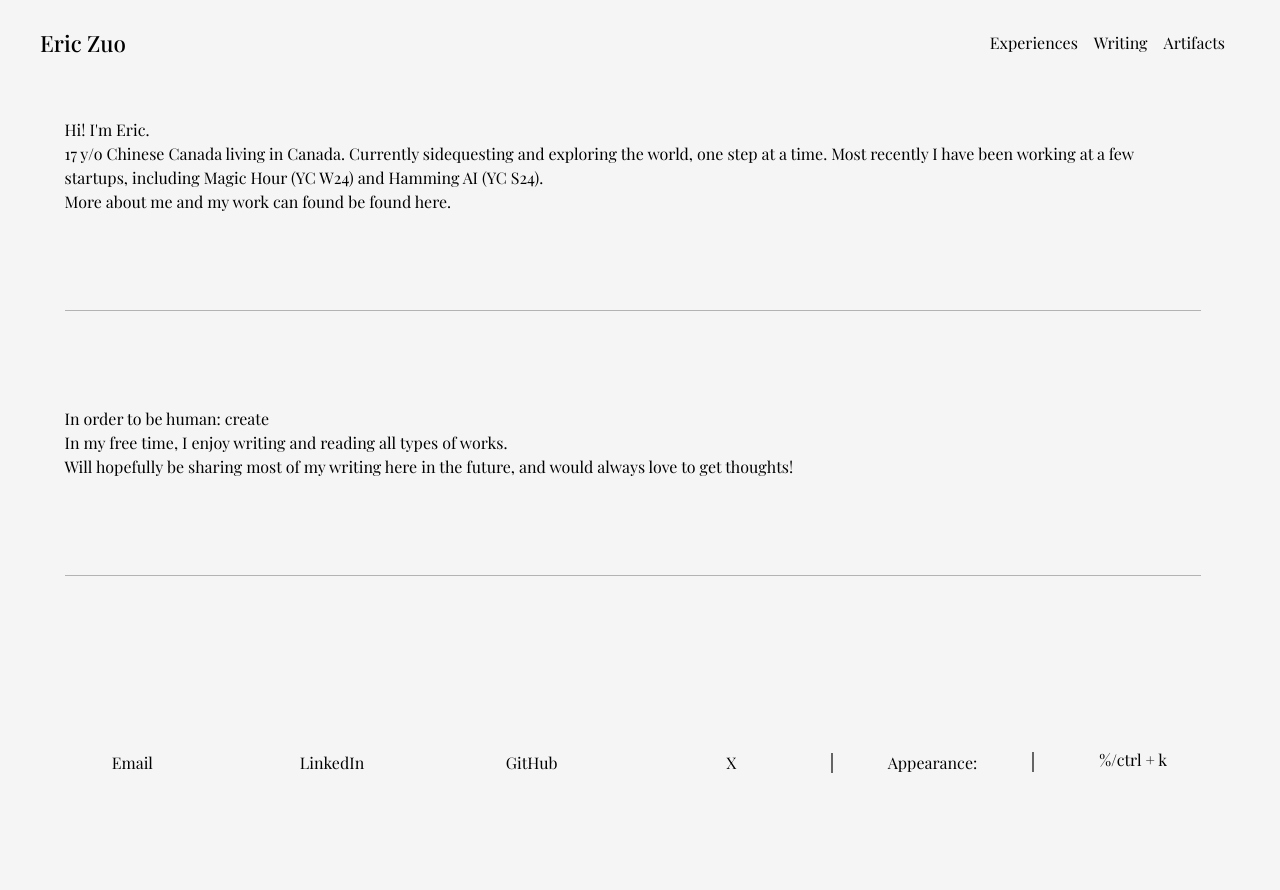
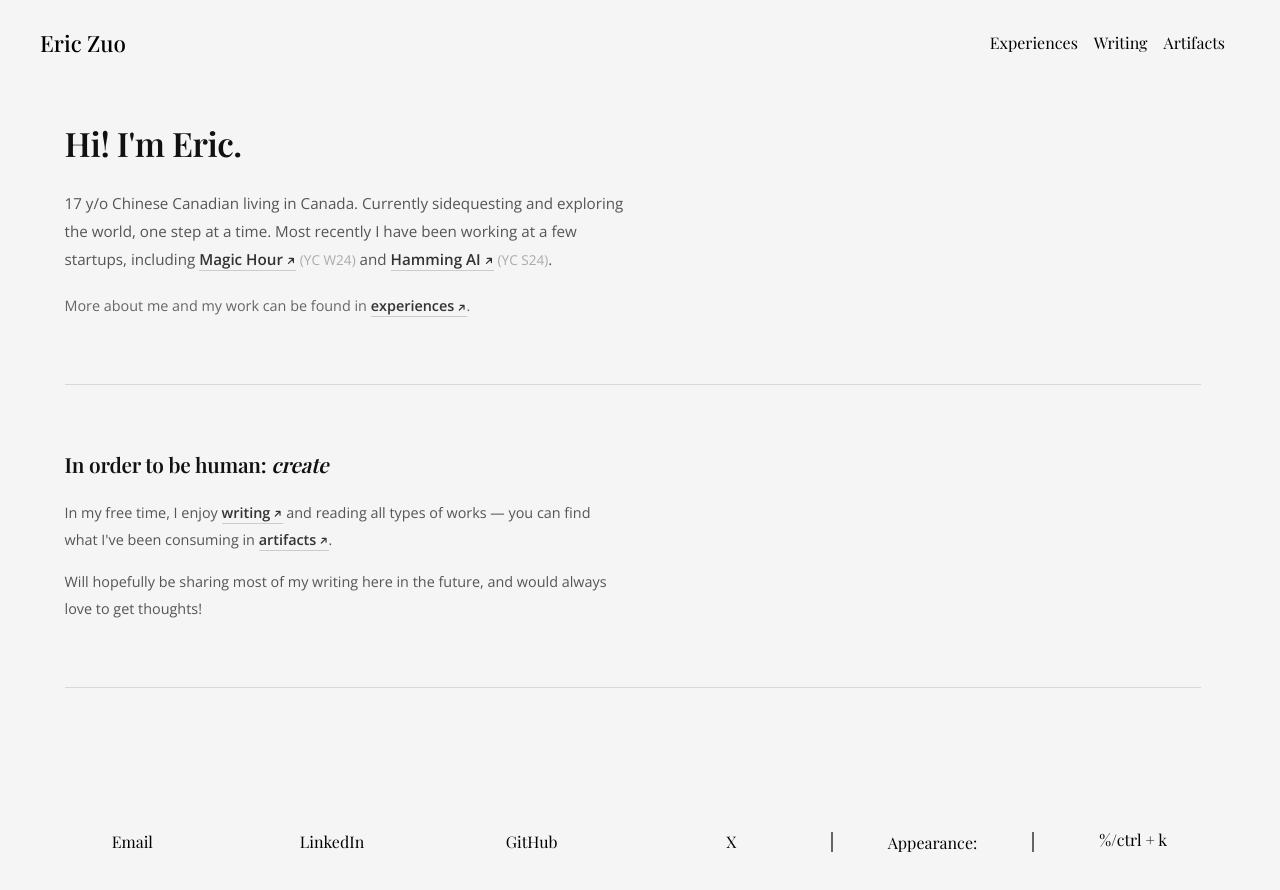
Before and after one commit to Flaryiest/Intospection, a React (Vite) app in the folder web/: page / in a window 1280 px wide. Shown: the top 890 px of the page. Before the commit the page ends 853 px from the top, so only its background shows below. Built offline with nearby package versions, Linux system fonts and the light colour scheme; a web font is replaced by a local one.

Commit message:
various smaller changes

```diff
--- a/web/src/index.css
+++ b/web/src/index.css
@@ -91,6 +91,7 @@ video {
     font: inherit;
     vertical-align: baseline;
 }
+
 /* HTML5 display-role reset for older browsers */
 article,
 aside,
@@ -105,17 +106,24 @@ nav,
 section {
     display: block;
 }
-body {
+
+/* Root container */
+body,
+#root {
+    min-height: 100vh;
     line-height: 1;
 }
+
 ol,
 ul {
     list-style: none;
 }
+
 blockquote,
 q {
     quotes: none;
 }
+
 blockquote:before,
 blockquote:after,
 q:before,
@@ -123,6 +131,7 @@ q:after {
     content: '';
     content: none;
 }
+
 table {
     border-collapse: collapse;
     border-spacing: 0;
@@ -131,7 +140,6 @@ table {
 :root {
     font-family: 'Playfair Display', serif;
     width: 100%;
-    height: 100%;
     background-color: #f5f5f5;
     scrollbar-gutter: stable;
 }
--- a/web/src/layout.module.css
+++ b/web/src/layout.module.css
@@ -1,5 +1,5 @@
 .layout {
-    height: 100%;
+    min-height: 100vh;
     width: 100%;
     display: flex;
     flex-direction: column;
@@ -7,7 +7,7 @@
 }
 
 .page {
-    height: 100%;
+    flex: 1;
     width: 1200px;
     display: flex;
     flex-direction: column;
--- a/web/src/pages/home/home.module.css
+++ b/web/src/pages/home/home.module.css
@@ -1,7 +1,103 @@
+.title {
+    font-size: 2.1rem;
+    font-weight: 600;
+    letter-spacing: -0.015em;
+    margin-bottom: 1.25rem;
+    color: #111;
+}
+
+.subtitle {
+    font-size: 0.95rem;
+    font-family: 'Open Sans', sans-serif;
+    line-height: 1.85;
+    color: #555;
+    max-width: 560px;
+}
+
+.dim {
+    color: #aaa;
+    font-size: 0.85rem;
+}
+
+.introText {
+    font-size: 0.9rem;
+    font-family: 'Open Sans', sans-serif;
+    line-height: 1.85;
+    color: #666;
+    margin-top: 1.25rem;
+}
+
+.externalLink {
+    font-weight: 600;
+    color: #333;
+    text-decoration: none;
+    border-bottom: 1px solid #ccc;
+    padding-bottom: 1px;
+    transition: border-color 0.2s ease;
+}
+
+.externalLink:hover {
+    border-color: #333;
+}
+
+.pageLink {
+    font-weight: 600;
+    color: #333;
+    text-decoration: none;
+    border-bottom: 1px solid #ccc;
+    padding-bottom: 1px;
+    transition: border-color 0.2s ease;
+}
+
+.pageLink:hover {
+    border-color: #333;
+}
+
+.arrow {
+    display: inline-block;
+    width: 0.65em;
+    height: 0.65em;
+    margin-left: 0.2em;
+    vertical-align: middle;
+    transition: transform 0.2s ease;
+}
+
+.externalLink:hover .arrow,
+.pageLink:hover .arrow {
+    transform: translate(1px, -1px);
+}
+
 .sectionDivider {
     width: 100%;
     height: 1px;
-    background-color: #b3b3b3;
-    margin-top: 6rem;
-    margin-bottom: 6rem;
+    background-color: #d8d8d8;
+    margin-top: 4rem;
+    margin-bottom: 4rem;
 }
+
+.sectionTwo {
+    max-width: 560px;
+}
+
+.sectionTwoTitle {
+    font-size: 1.3rem;
+    font-weight: 600;
+    color: #111;
+    margin-bottom: 1.25rem;
+    letter-spacing: -0.01em;
+}
+
+.sectionTwoTitle em {
+    font-style: italic;
+}
+
+.sectionTwoText {
+    font-size: 0.9rem;
+    font-family: 'Open Sans', sans-serif;
+    line-height: 1.85;
+    color: #555;
+}
+
+.sectionTwoText p + p {
+    margin-top: 1rem;
+}
--- a/web/src/pages/home/home.tsx
+++ b/web/src/pages/home/home.tsx
@@ -1,31 +1,68 @@
+import { Link } from 'react-router-dom'
 import styles from './home.module.css'
 
 export function Home() {
     return (
         <>
             <h1 className={styles.title}>Hi! I'm Eric.</h1>
-            <h2 className={styles.subtitle}>
-                17 y/o Chinese Canada living in Canada. Currently sidequesting
-                and exploring the world, one step at a time. Most recently I
-                have been working at a few startups, including Magic Hour (YC
-                W24) and Hamming AI (YC S24).
-            </h2>
-            <div className={styles.introText}>
-                More about me and my work can found be found here.
-            </div>
+            <p className={styles.subtitle}>
+                17 y/o Chinese Canadian living in Canada. Currently
+                sidequesting and exploring the world, one step at a time.
+                Most recently I have been working at a few startups,
+                including{' '}
+                <a
+                    href="https://magichour.ai"
+                    target="_blank"
+                    rel="noopener noreferrer"
+                    className={styles.externalLink}
+                >
+                    Magic Hour
+                    <svg className={styles.arrow} viewBox="0 0 12 12" fill="none" xmlns="http://www.w3.org/2000/svg"><path d="M3 9L9 3M9 3H4M9 3V8" stroke="currentColor" strokeWidth="1.5" strokeLinecap="round" strokeLinejoin="round"/></svg>
+                </a>{' '}
+                <span className={styles.dim}>(YC W24)</span> and{' '}
+                <a
+                    href="https://hamming.ai"
+                    target="_blank"
+                    rel="noopener noreferrer"
+                    className={styles.externalLink}
+                >
+                    Hamming AI
+                    <svg className={styles.arrow} viewBox="0 0 12 12" fill="none" xmlns="http://www.w3.org/2000/svg"><path d="M3 9L9 3M9 3H4M9 3V8" stroke="currentColor" strokeWidth="1.5" strokeLinecap="round" strokeLinejoin="round"/></svg>
+                </a>{' '}
+                <span className={styles.dim}>(YC S24)</span>.
+            </p>
+            <p className={styles.introText}>
+                More about me and my work can be found in{' '}
+                <Link to="/experiences" className={styles.pageLink}>
+                    experiences
+                    <svg className={styles.arrow} viewBox="0 0 12 12" fill="none" xmlns="http://www.w3.org/2000/svg"><path d="M3 9L9 3M9 3H4M9 3V8" stroke="currentColor" strokeWidth="1.5" strokeLinecap="round" strokeLinejoin="round"/></svg>
+                </Link>
+                .
+            </p>
             <div className={styles.sectionDivider}></div>
             <div className={styles.sectionTwo}>
                 <h2 className={styles.sectionTwoTitle}>
-                    In order to be human: create
+                    In order to be human: <em>create</em>
                 </h2>
                 <div className={styles.sectionTwoText}>
                     <p>
-                        In my free time, I enjoy writing and reading all types
-                        of works.
+                        In my free time, I enjoy{' '}
+                        <Link to="/writing" className={styles.pageLink}>
+                            writing
+                            <svg className={styles.arrow} viewBox="0 0 12 12" fill="none" xmlns="http://www.w3.org/2000/svg"><path d="M3 9L9 3M9 3H4M9 3V8" stroke="currentColor" strokeWidth="1.5" strokeLinecap="round" strokeLinejoin="round"/></svg>
+                        </Link>{' '}
+                        and reading all types of works — you can find what
+                        I've been consuming in{' '}
+                        <Link to="/artifacts" className={styles.pageLink}>
+                            artifacts
+                            <svg className={styles.arrow} viewBox="0 0 12 12" fill="none" xmlns="http://www.w3.org/2000/svg"><path d="M3 9L9 3M9 3H4M9 3V8" stroke="currentColor" strokeWidth="1.5" strokeLinecap="round" strokeLinejoin="round"/></svg>
+                        </Link>
+                        .
                     </p>
                     <p>
-                        Will hopefully be sharing most of my writing here in the
-                        future, and would always love to get thoughts!
+                        Will hopefully be sharing most of my writing here
+                        in the future, and would always love to get
+                        thoughts!
                     </p>
                 </div>
             </div>
--- a/web/src/pages/writing/writing.tsx
+++ b/web/src/pages/writing/writing.tsx
@@ -1,5 +1,95 @@
+import { useState } from 'react'
 import styles from './writing.module.css'
 
 export default function Writing() {
-    return <div className={styles.container}></div>
+    const [email, setEmail] = useState('')
+    const [status, setStatus] = useState<
+        'idle' | 'loading' | 'success' | 'error'
+    >('idle')
+    const [errorMsg, setErrorMsg] = useState('')
+
+    const handleSubmit = async (e: React.FormEvent<HTMLFormElement>) => {
+        e.preventDefault()
+        if (!email.trim()) return
+
+        setStatus('loading')
+        try {
+            const res = await fetch(
+                'http://localhost:3001/api/mailing-list',
+                {
+                    method: 'POST',
+                    headers: { 'Content-Type': 'application/json' },
+                    body: JSON.stringify({ email: email.trim() }),
+                }
+            )
+            if (!res.ok) {
+                const data = await res.json()
+                throw new Error(data.error || 'Something went wrong')
+            }
+            setStatus('success')
+            setEmail('')
+        } catch (err) {
+            setStatus('error')
+            setErrorMsg(
+                err instanceof Error
+                    ? err.message
+                    : 'Something went wrong'
+            )
+        }
+    }
+
+    return (
+        <div className={styles.container}>
+            <h1 className={styles.title}>Writing</h1>
+            <p className={styles.subtitle}>
+                Thoughts on software, life, and everything in between.
+            </p>
+
+            <div className={styles.subscribe}>
+                <p className={styles.subscribeText}>
+                    If you'd like to know when I publish something new,
+                    leave your email below.
+                </p>
+                {status === 'success' ? (
+                    <p className={styles.successMsg}>
+                        You're on the list — thank you!
+                    </p>
+                ) : (
+                    <form
+                        className={styles.subscribeForm}
+                        onSubmit={handleSubmit}
+                    >
+                        <input
+                            type="email"
+                            placeholder="you@example.com"
+                            value={email}
+                            onChange={(e) => setEmail(e.target.value)}
+                            className={styles.emailInput}
+                            required
+                        />
+                        <button
+                            type="submit"
+                            className={styles.subscribeBtn}
+                            disabled={status === 'loading'}
+                        >
+                            {status === 'loading'
+                                ? 'Subscribing...'
+                                : 'Subscribe'}
+                        </button>
+                    </form>
+                )}
+                {status === 'error' && (
+                    <p className={styles.errorMsg}>{errorMsg}</p>
+                )}
+            </div>
+
+            <div className={styles.divider}></div>
+
+            <div className={styles.empty}>
+                <p className={styles.emptyText}>
+                    Nothing here yet — check back later.
+                </p>
+            </div>
+        </div>
+    )
 }
```
Also changed, not shown: web/src/pages/writing/writing.module.css (+126 -0 lines).
